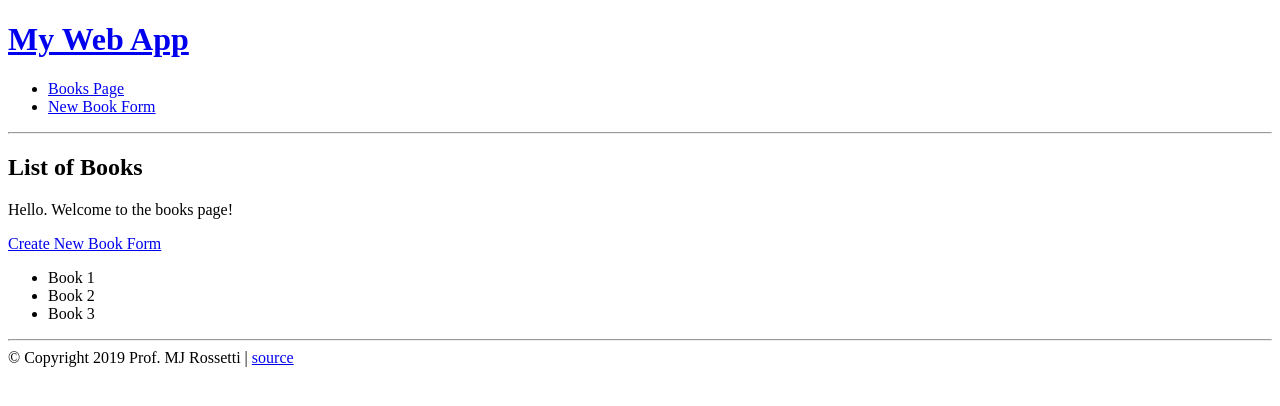
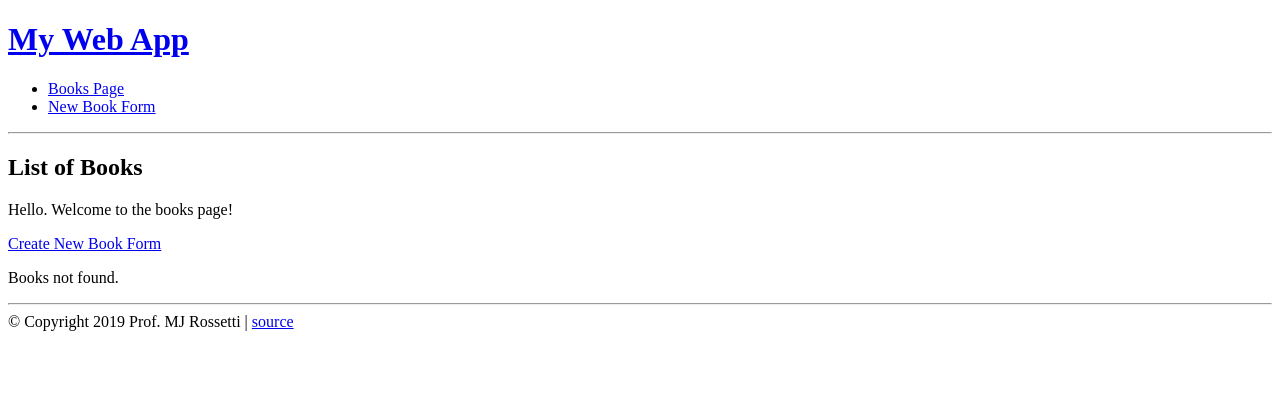
Before and after one commit to Avery1493/my-web-app-12, a Flask app: page /books in a window 1280 px wide. Shown: the top 406 px of the page. Run offline with Flask 2, Linux system fonts and the light colour scheme; data that the repository does not hold is empty.

Commit message:
Connect book object

```diff
--- a/web_app/routes/book_routes.py
+++ b/web_app/routes/book_routes.py
@@ -1,6 +1,8 @@
-# web_app/routes/book_routes.py
+ # web_app/routes/book_routes.py
 
-from flask import Blueprint, jsonify, render_template, request
+from flask import Blueprint, jsonify, render_template, request, redirect
+
+from web_app.models import db, Book #, parse_record
 
 # import from init file
 book_routes = Blueprint("book_routes", __name__)
@@ -10,24 +12,26 @@ book_routes = Blueprint("book_routes", __name__)
 @book_routes.route('/books.json') # home page
 def list_books():
     print("Request Books JSON Page")
-    # fake database
-    books = [
-        {"id": 1, "title": "Book 1"},
-        {"id": 2, "title": "Book 2"},
-        {"id": 3, "title": "Book 3"},
-    ]
-    return jsonify(books)
+    # # fake database
+    # books = [
+    #     {"id": 1, "title": "Book 1"},
+    #     {"id": 2, "title": "Book 2"},
+    #     {"id": 3, "title": "Book 3"},
+    # ]
+    book_records = Book.query.all()
+    return jsonify(book_records)
 
 @book_routes.route('/books') # home page
 def books():
     print("Visit Book Page")
-    # fake database
-    books = [
-        {"id": 1, "title": "Book 1"},
-        {"id": 2, "title": "Book 2"},
-        {"id": 3, "title": "Book 3"},
-    ]
-    return render_template("books.html", books=books)
+    # # fake database
+    # books = [
+    #     {"id": 1, "title": "Book 1"},
+    #     {"id": 2, "title": "Book 2"},
+    #     {"id": 3, "title": "Book 3"},
+    # ]
+    book_records = Book.query.all()
+    return render_template("books.html", books=book_records)
     # return html file located in templates
     # passing books variable to page
     # view using jinja language
@@ -40,9 +44,13 @@ def new_book():
 def create_book():
     print("FORM DATA:", dict(request.form))
     # todo: store in database
-    return jsonify({
-        "message": "BOOK CREATED OK (TODO)",
-        "book": dict(request.form)
-    })
+    # return jsonify({
+    #     "message": "BOOK CREATED OK (TODO)",
+    #     "book": dict(request.form)
+    #})
+    new_book = Book(title=request.form["title"], author_id=request.form["author_name"])
+    print("new_book")
+    db.session.add(new_book)
+    db.session.commit()
     #flash(f"Book '{new_book.title}' created successfully!", "success")
-    #return redirect(f"/books")
+    return redirect("/books")
--- a/web_app/templates/books.html
+++ b/web_app/templates/books.html
@@ -11,7 +11,7 @@
     {% if books %}
         <ul>
         {% for book in books %}
-            <li>{{ book["title"] }}</li>
+            <li>{{ book.title }}</li>
         {% endfor %}
         </ul>
 
```
